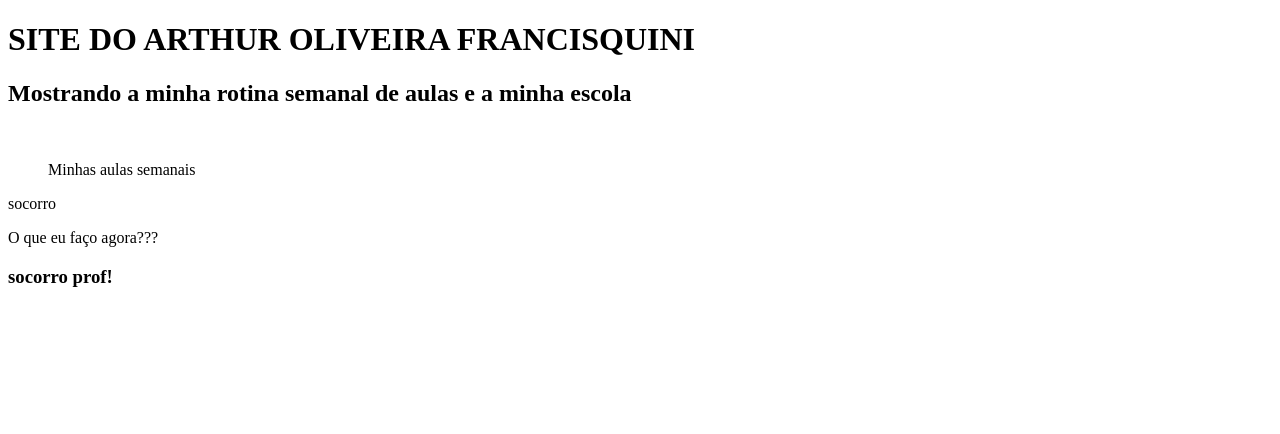
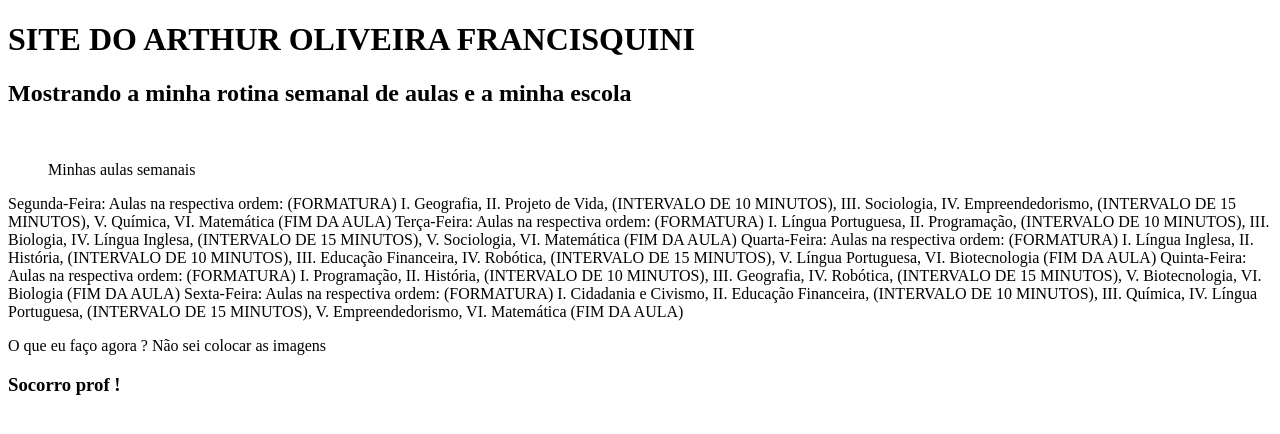
Before and after one commit to FredericoGutendorfer/HTML-CSS2.0, a plain HTML site: page index.html in a window 1280 px wide. Drawn offline with Linux system fonts and the light colour scheme.

Commit message:
Update index.html

```diff
--- a/index.html
+++ b/index.html
@@ -3,6 +3,16 @@
 <h2> Mostrando a minha rotina semanal de aulas e a minha escola </h2>
 <img src=""alt="">
 <ol> Minhas aulas semanais </ol>
-<l1> socorro </l1>
-<p> O que eu faço agora??? </p>
-<h3> socorro prof! </h3>
+<l1> Segunda-Feira: Aulas na respectiva ordem: (FORMATURA) I. Geografia, II. Projeto de Vida, (INTERVALO DE 10 MINUTOS), III. Sociologia, IV. Empreendedorismo, (INTERVALO DE 15 MINUTOS), V. Química, VI. Matemática (FIM DA AULA) </l1>
+
+<l2> Terça-Feira: Aulas na respectiva ordem: (FORMATURA) I. Língua Portuguesa, II. Programação, (INTERVALO DE 10 MINUTOS), III. Biologia, IV. Língua Inglesa, (INTERVALO DE 15 MINUTOS), V. Sociologia, VI. Matemática (FIM DA AULA) </l2>
+
+<l3> Quarta-Feira: Aulas na respectiva ordem: (FORMATURA) I. Língua Inglesa, II. História, (INTERVALO DE 10 MINUTOS), III. Educação Financeira, IV. Robótica, (INTERVALO DE 15 MINUTOS), V. Língua Portuguesa, VI. Biotecnologia (FIM DA AULA) </l3>
+
+<l4> Quinta-Feira: Aulas na respectiva ordem: (FORMATURA) I. Programação, II. História, (INTERVALO DE 10 MINUTOS), III. Geografia, IV. Robótica, (INTERVALO DE 15 MINUTOS), V. Biotecnologia, VI. Biologia (FIM DA AULA) </l4>
+
+<l5> Sexta-Feira: Aulas na respectiva ordem: (FORMATURA) I. Cidadania e Civismo, II. Educação Financeira, (INTERVALO DE 10 MINUTOS), III. Química, IV. Língua Portuguesa, (INTERVALO DE 15 MINUTOS), V. Empreendedorismo, VI. Matemática (FIM DA AULA) </l5>
+
+<p> O que eu faço agora ? Não sei colocar as imagens </p>
+
+<h3> Socorro prof ! </h3>
```
